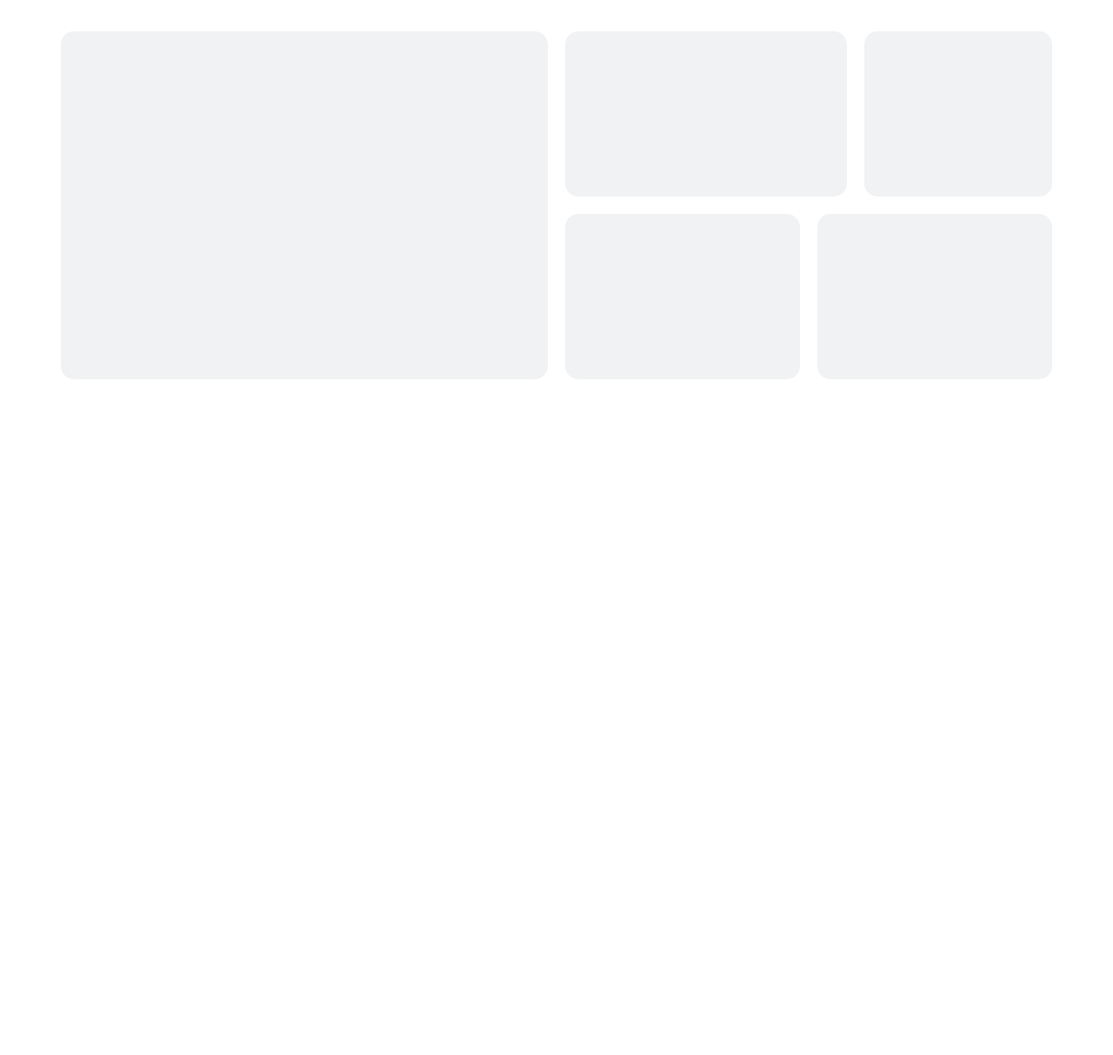
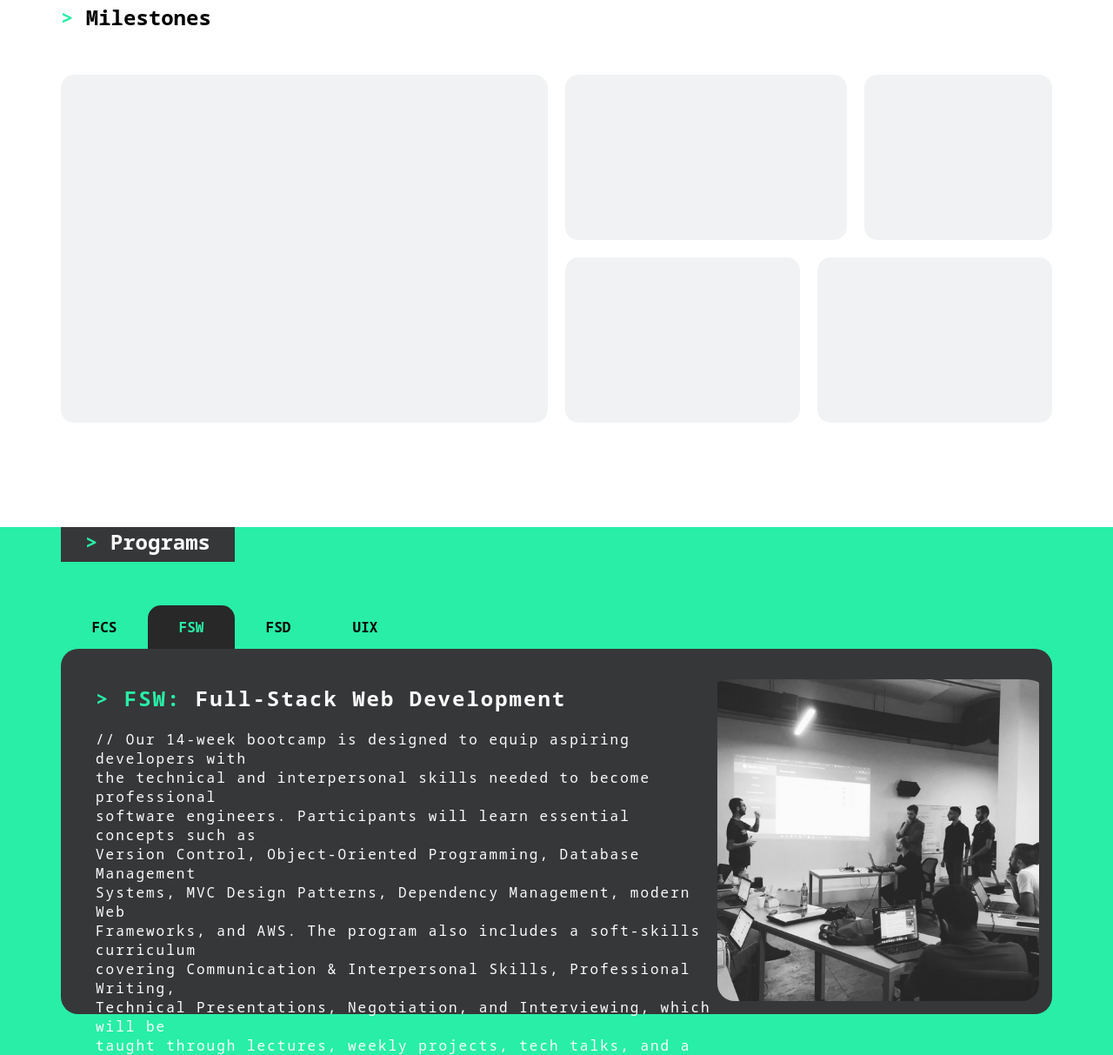
Before and after one commit to AliKomayha/SEFactory, a plain HTML site: page index.html in a window 1280 px wide. Shown: the part 1587-2800 px from the top of the page at 87% size. Before the commit the page ends 2023 px from the top, so only its background shows below. Drawn offline with Linux system fonts and the light colour scheme.

Commit message:
fourth page

```diff
--- a/index.html
+++ b/index.html
@@ -34,11 +34,11 @@
                 </div>
             </div>
         </div>
-
+        <!----- second page ------->
 
         <div class="second-page">
             <div>
-                  <h2><span id="arrow"> > </span>   Hello world!</h2>
+                  <h2><span class="arrow"> > </span>   Hello world!</h2>
             </div>
             <div class="video">
 
@@ -52,7 +52,7 @@
         <!----------third page ------------->
 
         <div class="third-page">
-            <h2><span id="narrow"> > </span>Milestones</h2>
+            <h2><span class="arrow"> > </span>Milestones</h2>
 
             <div class="container">
                   <div class="left">
@@ -82,5 +82,42 @@
 
           </div>
 
+        <!----- fourth page ----->
+        <div class="fourth-page">
+            <div>
+                <h2 id="tit"><span class="arrow"> > </span> Programs</h2>
+          </div>
+          <div class="nav">
+            <div class="nav-item FCS">FCS</div>
+            <div class="nav-item FSW">FSW</div>
+            <div class="nav-item FSD">FSD</div>
+            <div class="nav-item UIX">UIX</div>
+          </div>
+          <div class="prog-container">
+                <div class="prog-left">
+                    <h2><span class="arrow">> FSW:</span> Full-Stack Web Development</h2>
+                    <p>// Our 14-week bootcamp is designed to equip aspiring developers with<br>
+                    the technical and interpersonal skills needed to become professional<br>
+                    software engineers. Participants will learn essential concepts such as<br>
+                    Version Control, Object-Oriented Programming, Database Management<br>
+                    Systems, MVC Design Patterns, Dependency Management, modern Web<br>
+                    Frameworks, and AWS. The program also includes a soft-skills curriculum<br>
+                    covering Communication & Interpersonal Skills, Professional Writing,<br>
+                    Technical Presentations, Negotiation, and Interviewing, which will be<br>
+                    taught through lectures, weekly projects, tech talks, and a final<br>project to showcase their learning.</p>
+                    <span id="next">next bootcamp date |
+                        <span class="arrow">26 JUN 2023</span></span> <a href="#" id="learnMore">LEARN MORE ></a>
+                </div>
+                <div class="prog-right">
+                    <img src="imgs/FSWprog.png">
+
+                </div>
+
+
+
+          </div>
+
+
+        </div>
     </body>
 </html>
--- a/styles.css
+++ b/styles.css
@@ -124,15 +124,16 @@ body {
     align-items: center;
     justify-content: center;
 }
-/************* 2nd page **************/
+/***************************** 2nd page  ************************************/
 
 .second-page{
     display: flex;
     flex-direction: column;
     padding-left: 70px;
     background-color: #F1F2F3;
+    padding-bottom: 50px;
 }
-#arrow{
+.arrow{
     color:#28EEA7;
     font-weight:900;
 }
@@ -161,23 +162,21 @@ body {
     position: relative;
 }
 
-/************** third page ***************/
+/********************* third page ******************************/
 
 .third-page{
 
 
     margin-left: 70px;
     margin-right: 70px;
+    padding-bottom: 50px;
 
   }
 .third-page h2{
     margin-top: 70px;
     margin-bottom: 50px;
 }
-  #narrow{
-    color:#28EEA7;
-    font-weight:900;
-}
+
   .container{
   display: flex;
   flex-direction: row;
@@ -241,3 +240,98 @@ body {
     height: 100%;
     border-radius: 15px;
   }
+
+  /****************** fourth page ******************/
+
+  .fourth-page{
+
+    background-color: #28EEA7;
+    padding-bottom: 50px;
+    }
+   #tit{
+        margin-top: 70px;
+        margin-bottom: 50px;
+        margin-left: 70px;
+        margin-right: 70px;
+        color:#FCFCFD;
+        background-color: #363738;
+        width:200px;
+        height: 40px;
+        text-align: center;
+    }
+
+    .nav{
+        display: flex;
+        flex-direction: row;
+        margin-left: 70px;
+    }
+    .nav-item{
+
+        width: 100px;
+        height: 50px;
+        display: flex;
+        align-items: center;
+        justify-content: center;
+        font-weight: 900;
+    }
+    .FSW{
+        color: #28EEA7;
+        background-color: #282828;
+        border-radius: 15px 15px 0 0 ;
+    }
+
+    .prog-container{
+
+        display: flex;
+        flex-direction: row;
+        margin-left: 70px;
+        margin-right: 70px;
+        height: 400px;
+        background-color: #363738;
+        border-radius: 20px;
+        padding-left: 40px;
+        padding-top: 20px;
+        letter-spacing: 2px;
+
+    }
+    .prog-left{
+        width: 65%;
+        color: #FCFCFD;
+    }
+    .prog-right{
+        width: 35%;
+        align-items: center;
+        justify-content: center;
+
+    }
+    .prog-right img{
+        height: 370px;
+        width: 370px;
+        padding-top: 15px;
+        border-radius: 20px;
+
+    }
+
+    #learnMore{
+        display: inline-flex;
+        padding: 15px 22px;
+        justify-content: flex-end;
+        width: 200px;
+        align-items: center;
+        gap: 10px;
+        background: #232323;
+        color: white;
+        font-weight: bolder;
+        text-decoration: none;
+    }
+    #next{
+        display: inline-flex;
+        padding: 15px 22px;
+        justify-content: flex-end;
+        align-items: center;
+        gap: 10px;
+        background: #232323;
+        color: white;
+        font-weight: bolder;
+
+    }
```
Also changed, not shown: imgs/FSWprog.png (added).
